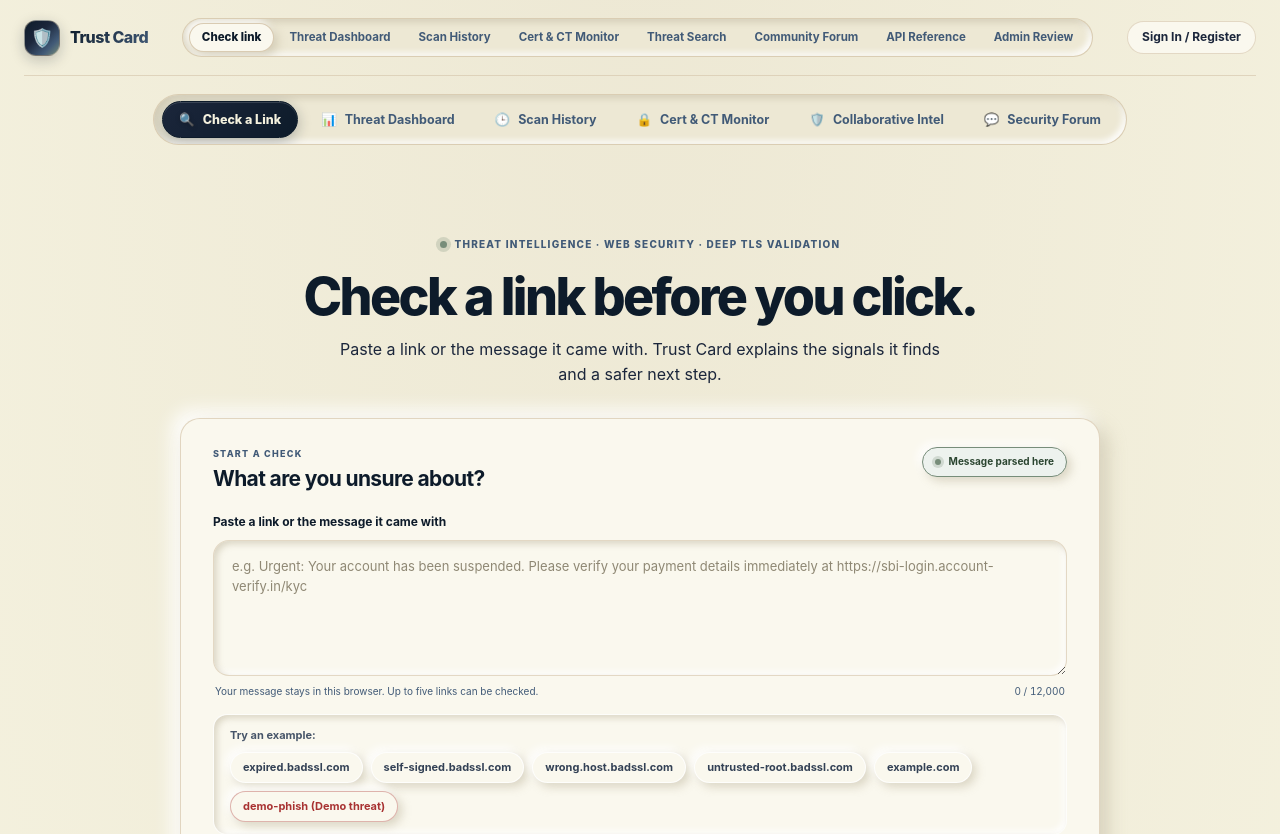
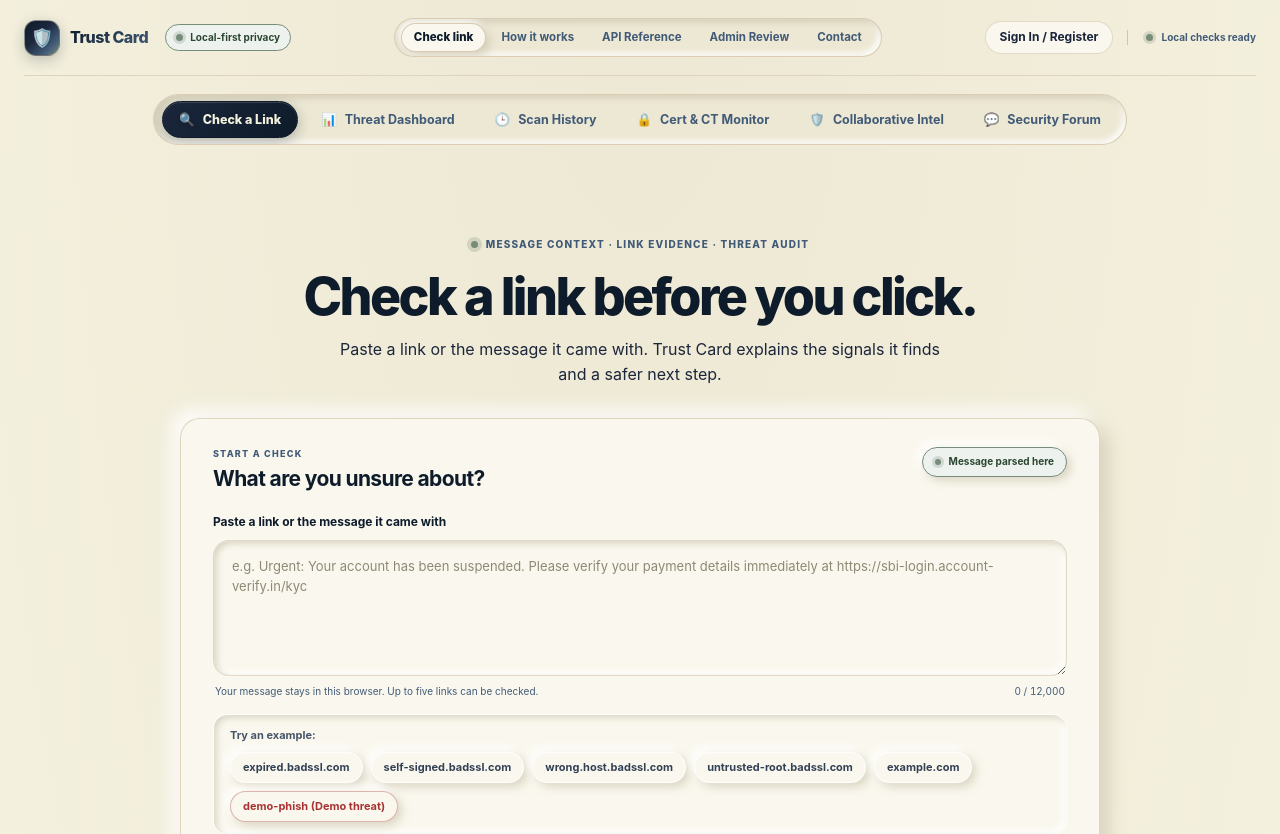
Before and after one commit to aritradutta-dev/Trust-Card, a FastAPI app: page / in a window 1280 px wide. Shown: the top 834 px of the page. Run offline with FastAPI, Linux system fonts and the light colour scheme; data that the repository does not hold is empty.

Commit message:
Restore missing header details: local checks ready indicator, how it works, contact, and hero eyebrow

```diff
--- a/app/static/app.mjs
+++ b/app/static/app.mjs
@@ -131,6 +131,23 @@ document.querySelectorAll('.top-nav a[data-tab-target]').forEach((link) => {
     e.preventDefault();
     const target = link.getAttribute('data-tab-target');
     if (target) switchView(target);
+  });
+});
+
+document.querySelectorAll('a[href="#how-it-works"]').forEach((link) => {
+  link.addEventListener('click', (e) => {
+    e.preventDefault();
+    switchView('view-checker');
+    const el = document.getElementById('how-it-works');
+    if (el) el.scrollIntoView({ behavior: 'smooth' });
+  });
+});
+
+document.querySelectorAll('a[href="#contact"]').forEach((link) => {
+  link.addEventListener('click', (e) => {
+    e.preventDefault();
+    const el = document.getElementById('contact');
+    if (el) el.scrollIntoView({ behavior: 'smooth' });
   });
 });
 
--- a/app/static/styles.css
+++ b/app/static/styles.css
@@ -937,20 +937,20 @@ textarea:focus { border-color: rgba(65, 90, 119, 0.5); box-shadow: var(--nm-inse
 .not-found-actions { display: flex; justify-content: center; gap: 10px; flex-wrap: wrap; }
 
 /* Responsive Queries */
-@media (max-width: 1280px) {
-  .brand-privacy { display: none; }
-}
-@media (max-width: 1160px) {
+@media (max-width: 980px) {
   .top-nav { display: none; }
+  .system-status { display: none; }
   .mobile-menu-btn { display: inline-flex; }
 }
 @media (max-width: 860px) {
   .topbar { width: min(100% - 32px, 1240px); }
   .shell { width: min(100% - 32px, 1160px); }
-  .system-status { display: none; }
   .result-detail-grid { grid-template-columns: 1fr; }
   .how-grid { grid-template-columns: 1fr; }
   .how-to-read-content { grid-template-columns: 1fr; }
+}
+@media (max-width: 600px) {
+  .brand-privacy { display: none; }
 }
 
 /* ==========================================================================
--- a/app/templates/index.html
+++ b/app/templates/index.html
@@ -24,18 +24,16 @@
     </a>
     <nav class="top-nav" aria-label="Main navigation">
       <a class="nav-active" href="#view-checker" data-tab-target="view-checker">Check link</a>
-      <a href="#view-dashboard" data-tab-target="view-dashboard">Threat Dashboard</a>
-      <a href="#view-history" data-tab-target="view-history">Scan History</a>
-      <a href="#view-ct" data-tab-target="view-ct">Cert & CT Monitor</a>
-      <a href="#view-intel" data-tab-target="view-intel">Threat Search</a>
-      <a href="#view-forum" data-tab-target="view-forum">Community Forum</a>
+      <a href="#how-it-works">How it works</a>
       <a href="/api">API Reference</a>
       <a href="/admin/reports">Admin Review</a>
+      <a href="#contact">Contact</a>
     </nav>
     <div class="topbar-right">
       <div id="auth-user-container">
         <button id="auth-trigger-btn" class="auth-trigger-btn" type="button">Sign In / Register</button>
       </div>
+      <span class="system-status"><span class="status-dot" aria-hidden="true"></span> Local checks ready</span>
       <button id="mobile-menu-btn" class="mobile-menu-btn" aria-label="Toggle navigation menu" aria-expanded="false" aria-controls="mobile-nav">
         <span class="menu-icon" aria-hidden="true">☰</span>
       </button>
@@ -45,6 +43,7 @@
   <nav id="mobile-nav" class="mobile-nav" hidden aria-label="Mobile Navigation">
     <div class="mobile-nav-inner">
       <a class="mobile-nav-link" href="#view-checker" data-tab-target="view-checker">Check a Link</a>
+      <a class="mobile-nav-link" href="#how-it-works">How It Works</a>
       <a class="mobile-nav-link" href="#view-dashboard" data-tab-target="view-dashboard">Threat Dashboard</a>
       <a class="mobile-nav-link" href="#view-history" data-tab-target="view-history">Scan History</a>
       <a class="mobile-nav-link" href="#view-ct" data-tab-target="view-ct">Certificate & CT Monitor</a>
@@ -74,7 +73,7 @@
     <!-- VIEW 1: Link Checker (Main View) -->
     <section id="view-checker" class="view-section">
       <section class="hero">
-        <div class="eyebrow"><span class="eyebrow-dot" aria-hidden="true"></span> Threat Intelligence · Web Security · Deep TLS Validation</div>
+        <div class="eyebrow"><span class="eyebrow-dot" aria-hidden="true"></span> MESSAGE CONTEXT · LINK EVIDENCE · THREAT AUDIT</div>
         <h1>Check a link before you click.</h1>
         <p>Paste a link or the message it came with. Trust Card explains the signals it finds and a safer next step.</p>
       </section>
```
